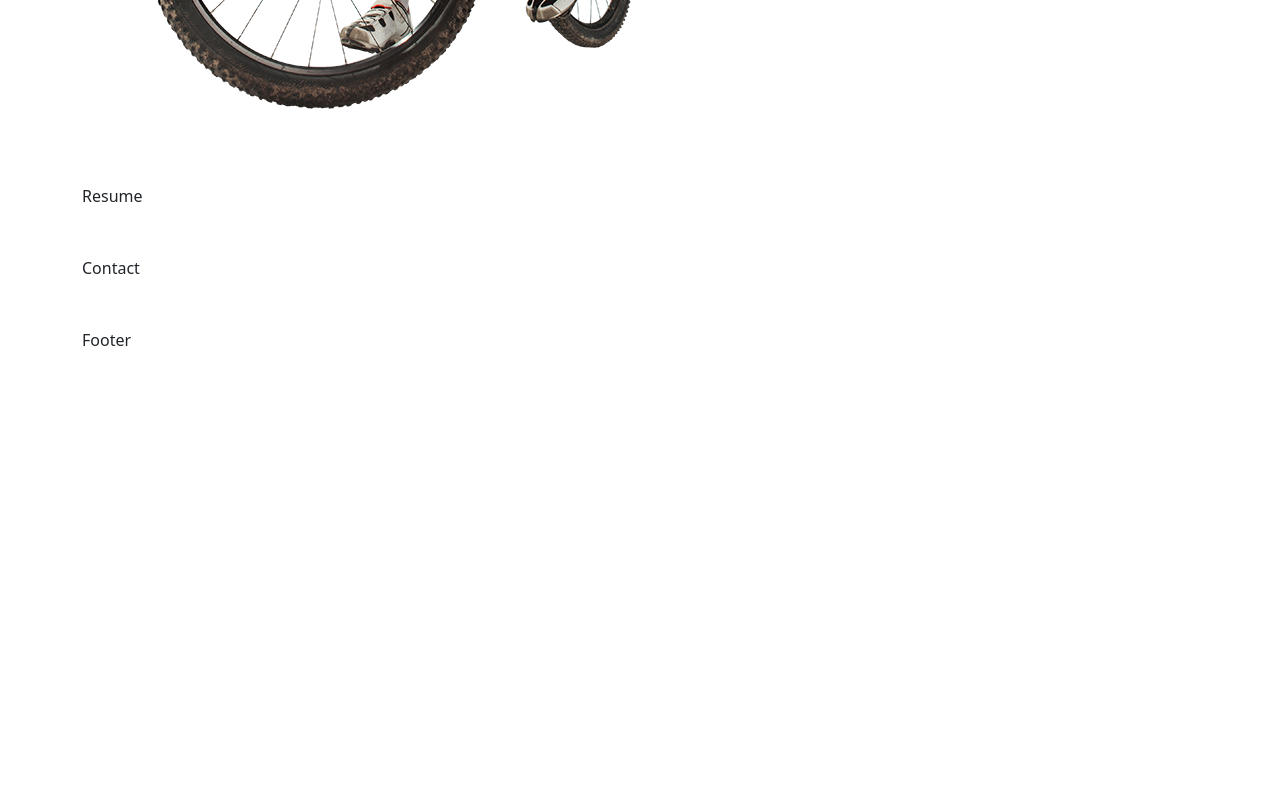
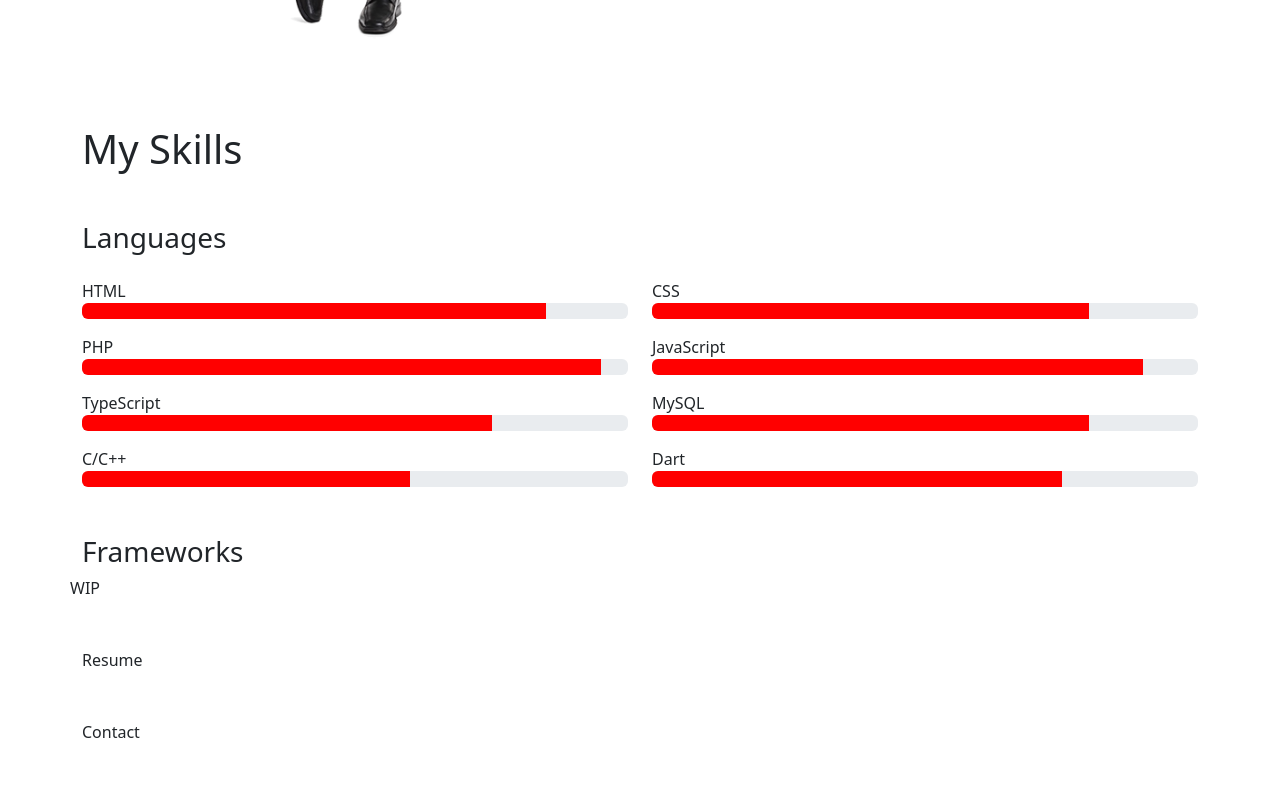
Before and after one commit to carvemerson/carvemerson.github.io, a Vue app: page / in a window 1280 px wide. Shown: the part 1476-2272 px from the top of the page. Before the commit the page ends 1876 px from the top, so only its background shows below. Built offline with nearby package versions, Linux system fonts and the light colour scheme.

Commit message:
WIP About

```diff
--- a/src/components/About.vue
+++ b/src/components/About.vue
@@ -1,10 +1,10 @@
 <template>
     <div id="about" class="container my-5">
         <div class="row align-items-center">
-            <div class="col-6">
-                <img src="/images/person2.png" alt="">
+            <div class="col-12 col-sm-6">
+                <img src="/images/person.png" alt="" class="img-fluid">
             </div>
-            <div class="col-6">
+            <div class="col-12 col-sm-6">
                 <h1> About me </h1>
                 <p class="mt-5">
                     Lorem ipsum dolor sit amet, consectetur adipiscing elit. Fusce ultricies mauris sed diam placerat, quis ornare massa dapibus. Vivamus eu cursus nulla. Mauris congue magna mauris, sit amet rutrum mi placerat quis. Donec sed quam et lectus auctor tincidunt vel in erat. Donec nec ullamcorper sem, sed faucibus nunc. Donec.
@@ -18,6 +18,84 @@
                 </button>
             </div>
         </div>
+
+        <h1 class="mt-5"> My Skills </h1>
+        <div class="row mt-5">
+            <div class="col-12">
+                <h3>Languages</h3>
+            </div>
+            <div class="col-12 mt-3 col-sm-6">
+                <span>
+                    HTML
+                </span>
+                <div class="progress" role="progressbar" aria-label="Danger example" aria-valuenow="100" aria-valuemin="0" aria-valuemax="85">
+                    <div class="progress-bar bg-danger" style="width: 85%"></div>
+                </div>
+            </div>
+            <div class="col-12 mt-3 col-sm-6">
+                <span>
+                    CSS
+                </span>
+                <div class="progress" role="progressbar" aria-label="Danger example" aria-valuenow="100" aria-valuemin="0" aria-valuemax="80">
+                    <div class="progress-bar bg-danger" style="width: 80%"></div>
+                </div>
+            </div>
+            <div class="col-12 mt-3 col-sm-6">
+                <span>
+                    PHP
+                </span>
+                <div class="progress" role="progressbar" aria-label="Danger example" aria-valuenow="100" aria-valuemin="0" aria-valuemax="95">
+                    <div class="progress-bar bg-danger" style="width: 95%"></div>
+                </div>
+            </div>
+            <div class="col-12 mt-3 col-sm-6">
+                <span>
+                    JavaScript
+                </span>
+                <div class="progress" role="progressbar" aria-label="Danger example" aria-valuenow="100" aria-valuemin="0" aria-valuemax="90">
+                    <div class="progress-bar bg-danger" style="width: 90%"></div>
+                </div>
+            </div>
+            <div class="col-12 mt-3 col-sm-6">
+                <span>
+                    TypeScript
+                </span>
+                <div class="progress" role="progressbar" aria-label="Danger example" aria-valuenow="100" aria-valuemin="0" aria-valuemax="75">
+                    <div class="progress-bar bg-danger" style="width: 75%"></div>
+                </div>
+            </div>
+            <div class="col-12 mt-3 col-sm-6">
+                <span>
+                    MySQL
+                </span>
+                <div class="progress" role="progressbar" aria-label="Danger example" aria-valuenow="100" aria-valuemin="0" aria-valuemax="80">
+                    <div class="progress-bar bg-danger" style="width: 80%"></div>
+                </div>
+            </div>
+            <div class="col-12 mt-3 col-sm-6">
+                <span>
+                    C/C++
+                </span>
+                <div class="progress" role="progressbar" aria-label="Danger example" aria-valuenow="100" aria-valuemin="0" aria-valuemax="60">
+                    <div class="progress-bar bg-danger" style="width: 60%"></div>
+                </div>
+            </div>
+            <div class="col-12 mt-3 col-sm-6">
+                <span>
+                    Dart
+                </span>
+                <div class="progress" role="progressbar" aria-label="Danger example" aria-valuenow="100" aria-valuemin="0" aria-valuemax="75">
+                    <div class="progress-bar bg-danger" style="width: 75%"></div>
+                </div>
+            </div>
+        </div>
+
+        <div class="row mt-5">
+            <div class="col-12">
+                <h3>Frameworks</h3>
+            </div>
+            WIP
+        </div>
     </div>
 </template>
 
```
Also changed, not shown: public/images/laravel.svg (added), public/images/person2.png (deleted).
